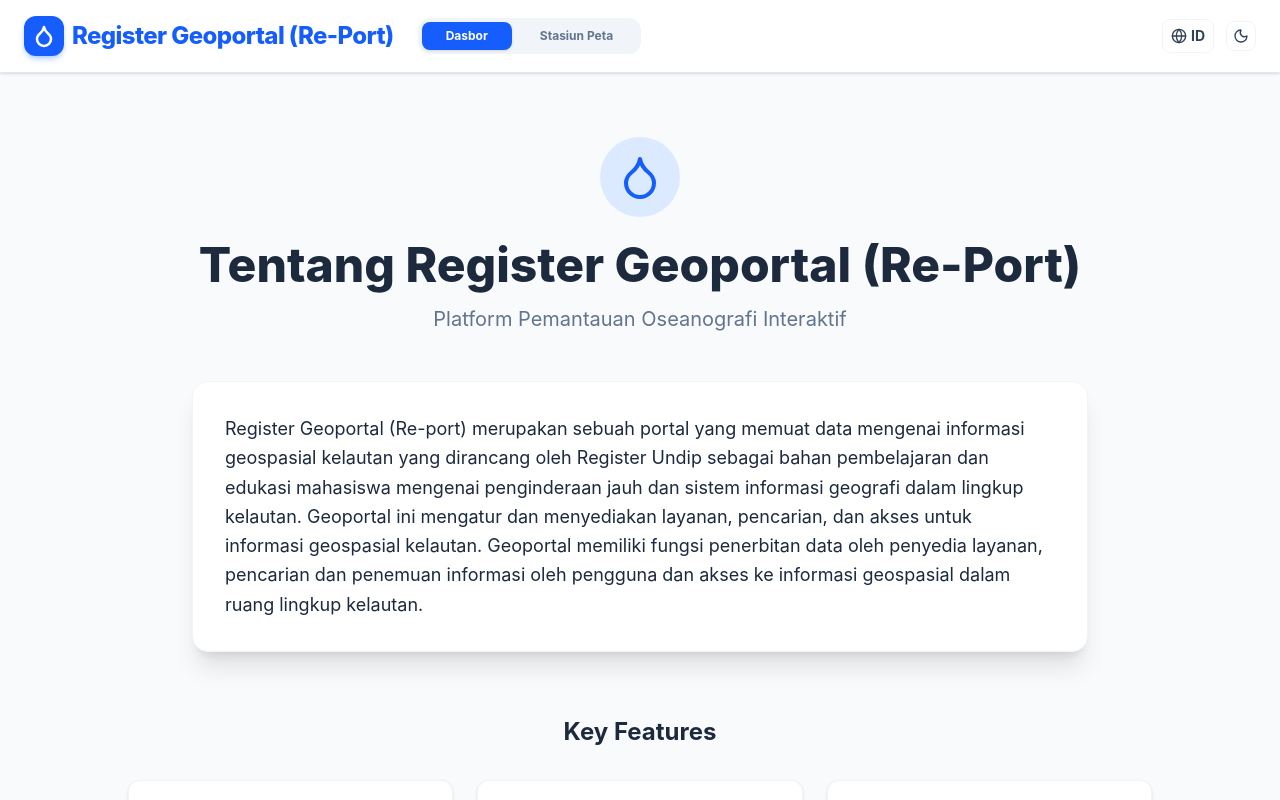
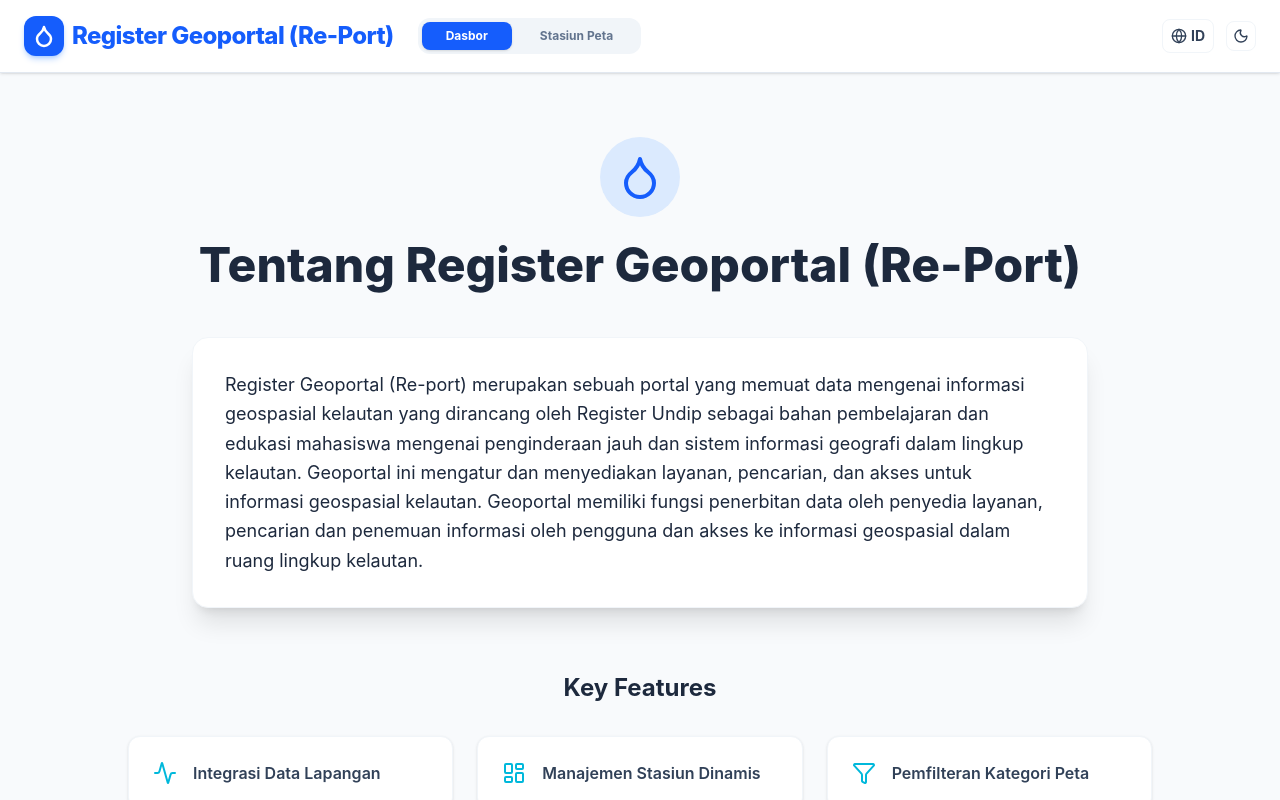
Before and after one commit to DavaAdria/marpotnew, a React (Vite) app in the folder marine-geoportal/: page / in a window 1280 px wide. Built offline with nearby package versions, Linux system fonts and the light colour scheme.

Commit message:
Update App.jsx

```diff
--- a/marine-geoportal/src/App.jsx
+++ b/marine-geoportal/src/App.jsx
@@ -37,7 +37,7 @@ const dict = {
   id: {
     title: "Register Geoportal (Re-Port)", dashboard: "Dasbor", stations: "Stasiun Peta",
     adminLogin: "Login Admin", logout: "Keluar", addData: "Tambah Data",
-    aboutTitle: "Tentang Register Geoportal (Re-Port)", aboutSub: "Platform Pemantauan Oseanografi Interaktif",
+    aboutTitle: "Tentang Register Geoportal (Re-Port)",
     aboutDesc: "Register Geoportal (Re-port) merupakan sebuah portal yang memuat data mengenai informasi geospasial kelautan yang dirancang oleh Register Undip sebagai bahan pembelajaran dan edukasi mahasiswa mengenai penginderaan jauh dan sistem informasi geografi dalam lingkup kelautan. Geoportal ini mengatur dan menyediakan layanan, pencarian, dan akses untuk informasi geospasial kelautan. Geoportal memiliki fungsi penerbitan data oleh penyedia layanan, pencarian dan penemuan informasi oleh pengguna dan akses ke informasi geospasial dalam ruang lingkup kelautan.",
     feat1: "Integrasi Data Lapangan", feat2: "Manajemen Stasiun Dinamis", feat3: "Pemfilteran Kategori Peta",
     feat4: "Analisis Geospasial", feat5: "Ekstraksi Foto GDrive", feat6: "Keamanan Akses Admin",
```
